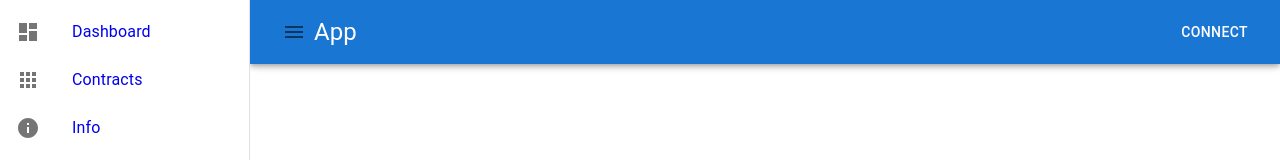
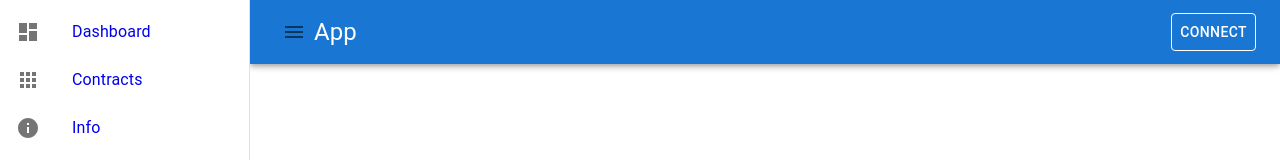
Before and after one commit to DeployContract/dc-frontend, a React (Create React App) app: page /app in a window 1280 px wide. Shown: the top 160 px of the page. Built offline with nearby package versions, Linux system fonts and the light colour scheme.

Commit message:
Connect Button Introduction

```diff
--- a/src/components/app/header/Header.tsx
+++ b/src/components/app/header/Header.tsx
@@ -6,9 +6,9 @@ import {
     Typography,
     Icon,
     IconButton,
-    Button,
 } from "@mui/material";
 import MenuIcon from "@mui/icons-material/Menu";
+import Connect from "../../common/connect/Connect";
 
 interface HeaderProps {
     /**
@@ -35,9 +35,7 @@ function Header(props: HeaderProps) {
                     <Typography sx={{ flexGrow: 1 }} variant="h5">
                         App
                     </Typography>
-                    <Button variant="text" sx={{ color: "white" }}>
-                        Connect
-                    </Button>
+                    <Connect />
                 </Toolbar>
             </AppBar>
         </Box>
--- a/src/components/intro/web/GetStart.css
+++ /dev/null
@@ -1,7 +0,0 @@
-.GetStart {
-    border-bottom: 1px solid #cbd5e0c0;
-    background-color: #e5e5f7;
-    background-image: radial-gradient(#444cf7c0 0.5px, #e5e5f7 0.5px);
-    background-size: 10px 10px;
-    box-shadow: inset 0px -11px 16px -10px #7d7d7d90;
-}
--- a/src/components/intro/web/GetStart.tsx
+++ b/src/components/intro/web/GetStart.tsx
@@ -2,7 +2,6 @@ import React from "react";
 import { Link } from "react-router-dom";
 import { Box, Container, Grid, Typography, Stack, Button } from "@mui/material";
 import logo from "../../../assets/svg/logo.svg";
-import "./GetStart.css";
 
 function GetStart() {
     return (
--- a/src/components/intro/web/Header.tsx
+++ b/src/components/intro/web/Header.tsx
@@ -23,7 +23,7 @@ import {
     Toolbar,
 } from "@mui/material";
 import { NavigationItem } from "library";
-import Connect from "../../common/Connect";
+import Connect from "../../common/connect/Connect";
 
 const navList: Array<NavigationItem<ReactElement<typeof Icon>>> = [
     {
--- a/src/components/intro/web/Web.css
+++ b/src/components/intro/web/Web.css
@@ -15,3 +15,11 @@
     background-color: #011440;
     color: #fff;
 }
+
+.GetStart {
+    border-bottom: 1px solid #cbd5e0c0;
+    background-color: #e5e5f7;
+    background-image: radial-gradient(#444cf7c0 0.5px, #e5e5f7 0.5px);
+    background-size: 10px 10px;
+    box-shadow: inset 0px -11px 16px -10px #7d7d7d90;
+}
```
Also changed, not shown: src/components/common/connect/Connect.tsx (renamed from src/components/common/Connect.tsx).
